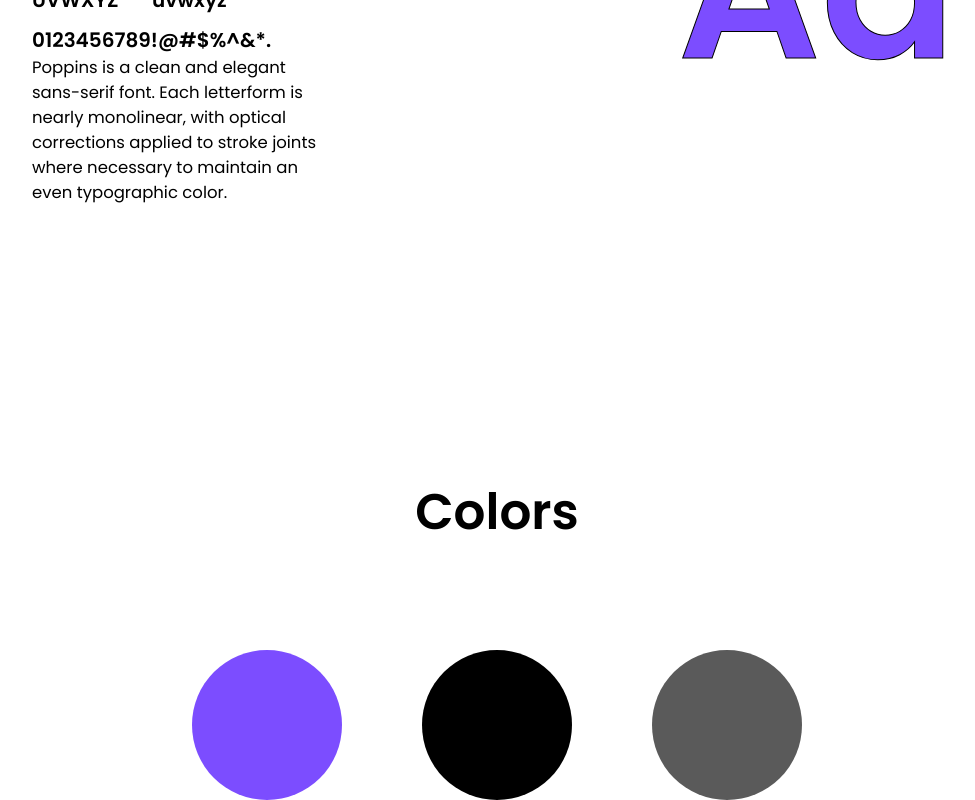
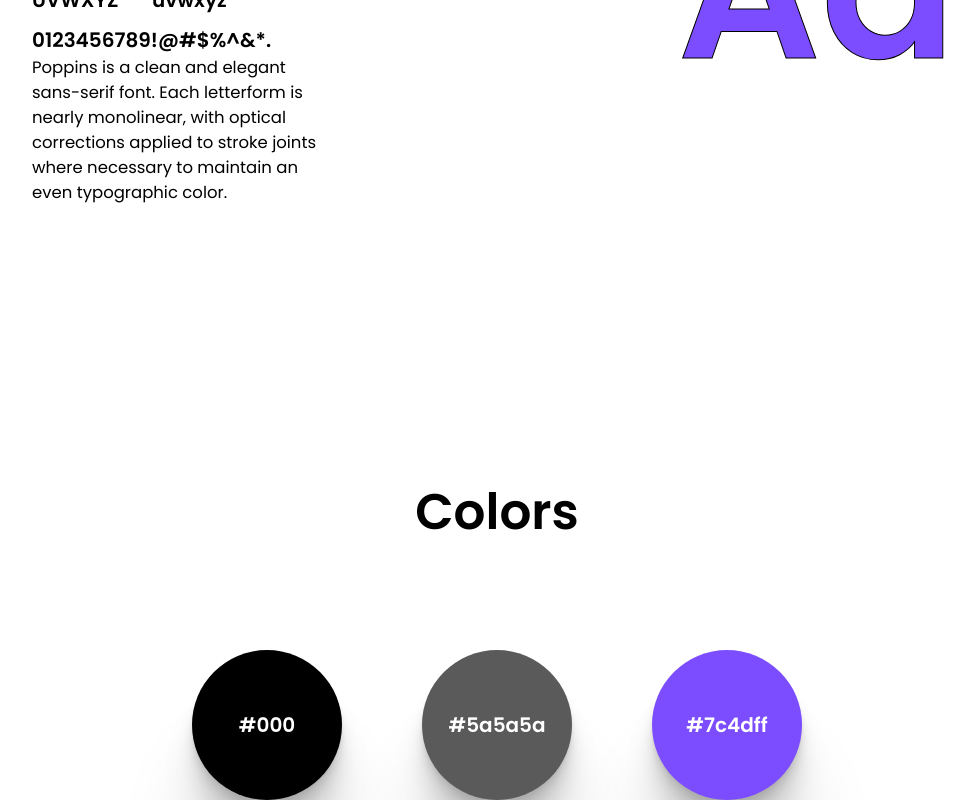
Before and after one commit to adarshajit/Portfolio-web-app, a React (Create React App) app: page /about in a window 1280 px wide. Shown: the part 2592-3392 px from the top of the page, without its empty margins (143-1118 px from the left). Built offline with nearby package versions, Linux system fonts and the light colour scheme.

Commit message:
added text to color section

```diff
--- a/src/Pages/AboutPage/About.js
+++ b/src/Pages/AboutPage/About.js
@@ -25,13 +25,14 @@ import {
   TypeFace,
   ColorWrapper,
   Color,
+  ColorText,
 } from "./AboutElements";
 import MacIcon from "../../Assets/mac.svg";
 import Profile from "../../Assets/profile.jpg";
 import Logo from "../../Assets/logo.png";
 
 export const About = () => {
-  const colorsList = ["#7c4dff", "#000", "#5a5a5a"];
+  const colorsList = ["#000", "#5a5a5a", "#7c4dff"];
   return (
     <>
       <AboutContainer>
@@ -108,9 +109,15 @@ export const About = () => {
         <AboutText>
           <SubHeading>Colors</SubHeading>
           <ColorWrapper>
-            <Color style={{ backgroundColor: colorsList[0] }}></Color>
-            <Color style={{ backgroundColor: colorsList[1] }}></Color>
-            <Color style={{ backgroundColor: colorsList[2] }}></Color>
+            <Color style={{ backgroundColor: colorsList[0] }}>
+              <ColorText>{colorsList[0]}</ColorText>
+            </Color>
+            <Color style={{ backgroundColor: colorsList[1] }}>
+              <ColorText>{colorsList[1]}</ColorText>
+            </Color>
+            <Color style={{ backgroundColor: colorsList[2] }}>
+              <ColorText>{colorsList[2]}</ColorText>
+            </Color>
           </ColorWrapper>
         </AboutText>
       </AboutContainer>
--- a/src/Pages/AboutPage/AboutElements.js
+++ b/src/Pages/AboutPage/AboutElements.js
@@ -75,7 +75,6 @@ export const Img = styled.img`
 export const ProfileImg = styled.img`
   border-radius: 10px;
   border: 5px solid #7c4dff;
-
   align-items: center;
   height: 350px;
 
@@ -218,4 +217,16 @@ export const Color = styled.div`
   height: 150px;
   border-radius: 50%;
   margin: 100px 0 0 0;
+  display: grid;
+  place-items: center;
+  box-shadow: 0 2.8px 2.2px rgba(0, 0, 0, 0.034),
+    0 6.7px 5.3px rgba(0, 0, 0, 0.048), 0 12.5px 10px rgba(0, 0, 0, 0.06),
+    0 22.3px 17.9px rgba(0, 0, 0, 0.072), 0 41.8px 33.4px rgba(0, 0, 0, 0.086),
+    0 100px 80px rgba(0, 0, 0, 0.12);
 `;
+
+export const ColorText = styled.p`
+  font-size: 20px;
+  font-weight: 600;
+  color: #fff;
+`;
```
